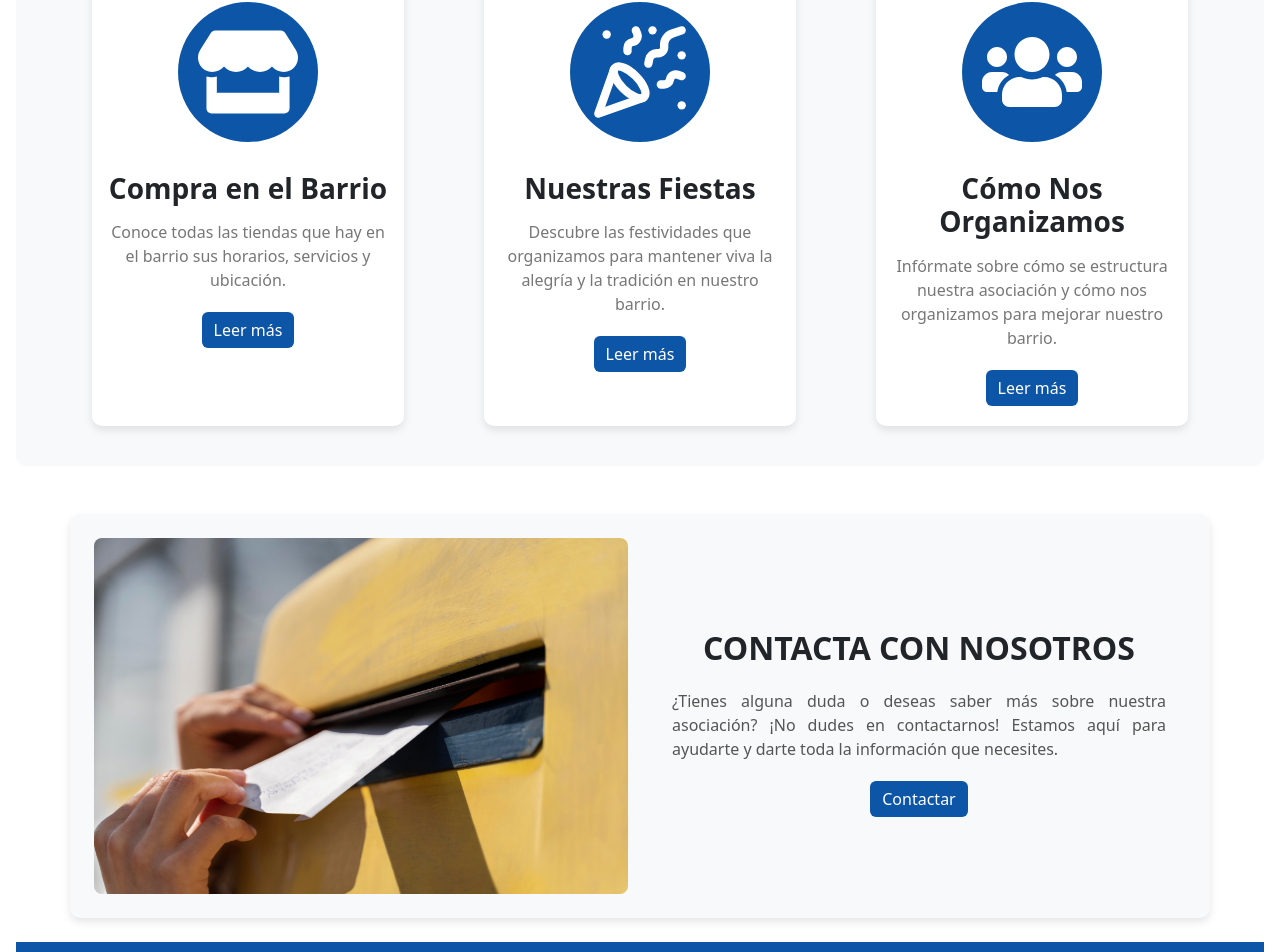
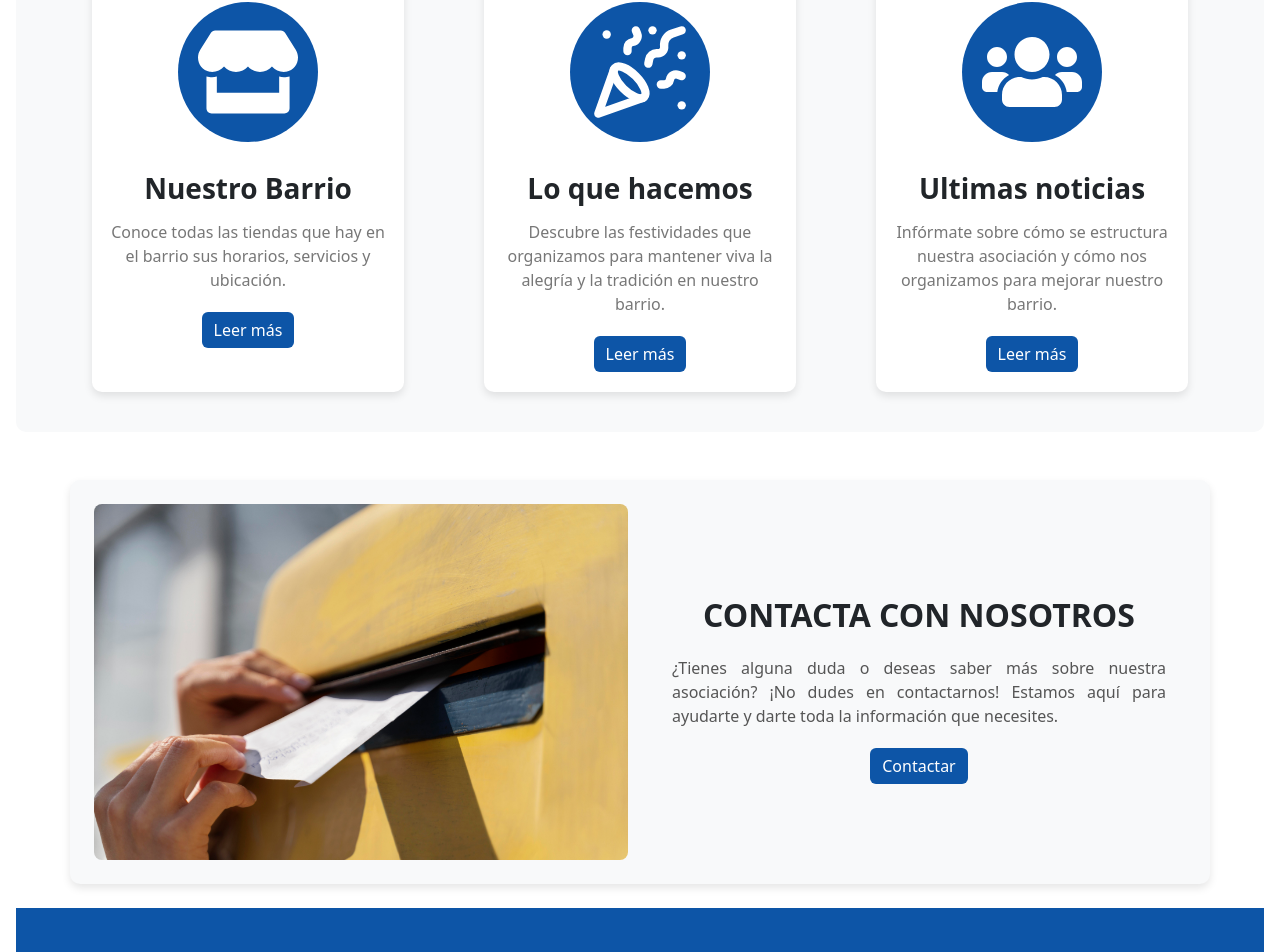
Before and after one commit to vickypineli/desertu.react, a React (Vite) app: page / in a window 1280 px wide. Shown: the part 1904-2856 px from the top of the page. Built offline with nearby package versions, Linux system fonts and the light colour scheme.

Commit message:
change subtitles in infoSection

```diff
--- a/src/components/infoSection/InfoSection.jsx
+++ b/src/components/infoSection/InfoSection.jsx
@@ -32,9 +32,9 @@ const InfoSection = () => {
           <div className="info-icon">
             <FaStore size={100} />
           </div>
-          <h3>Compra en el Barrio</h3>
+          <h3>Nuestro Barrio</h3>
           <p>Conoce todas las tiendas que hay en el barrio sus horarios, servicios y ubicación.</p>
-          <Link to="/about-barrio">
+          <Link to="/services">
           <button className="btn btn-primary">Leer más</button>
           </Link>
         </Col>
@@ -47,9 +47,9 @@ const InfoSection = () => {
           <div className="info-icon">
             <LuPartyPopper  size={100} />
           </div>
-          <h3>Nuestras Fiestas</h3>
+          <h3>Lo que hacemos</h3>
           <p>Descubre las festividades que organizamos para mantener viva la alegría y la tradición en nuestro barrio.</p>
-          <Link to="/about-fiestas">
+          <Link to="/activities">
             <button className="btn btn-primary">Leer más</button>
           </Link>
         </Col>
@@ -62,9 +62,9 @@ const InfoSection = () => {
           <div className="info-icon">
             <FaUsers size={100} />
           </div>
-          <h3>Cómo Nos Organizamos</h3>
+          <h3>Ultimas noticias</h3>
           <p>Infórmate sobre cómo se estructura nuestra asociación y cómo nos organizamos para mejorar nuestro barrio.</p>
-          <Link to="/about-organizacion">
+          <Link to="/Blog">
           <button className="btn btn-primary">Leer más</button>
           </Link>
         </Col>
```
